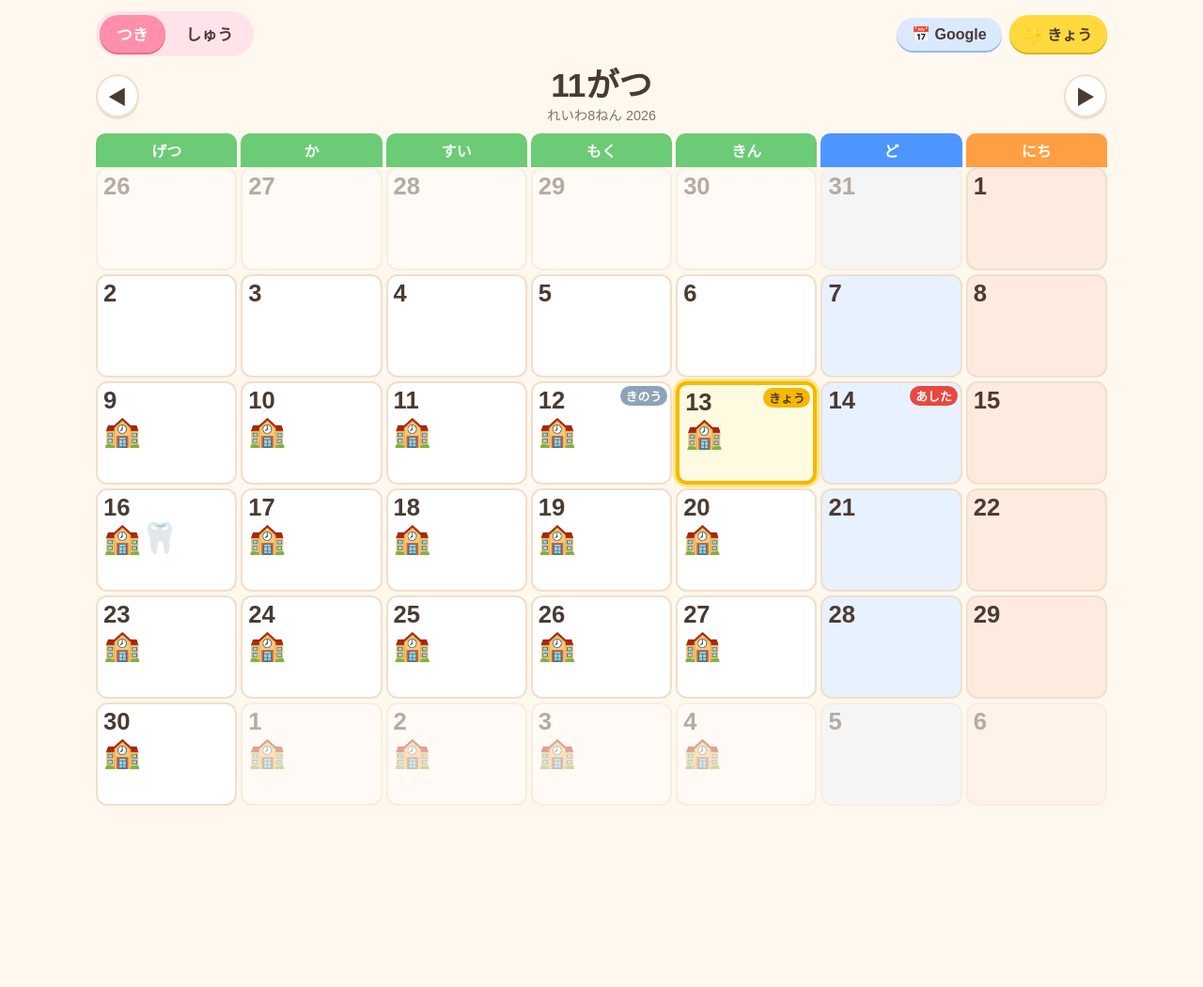
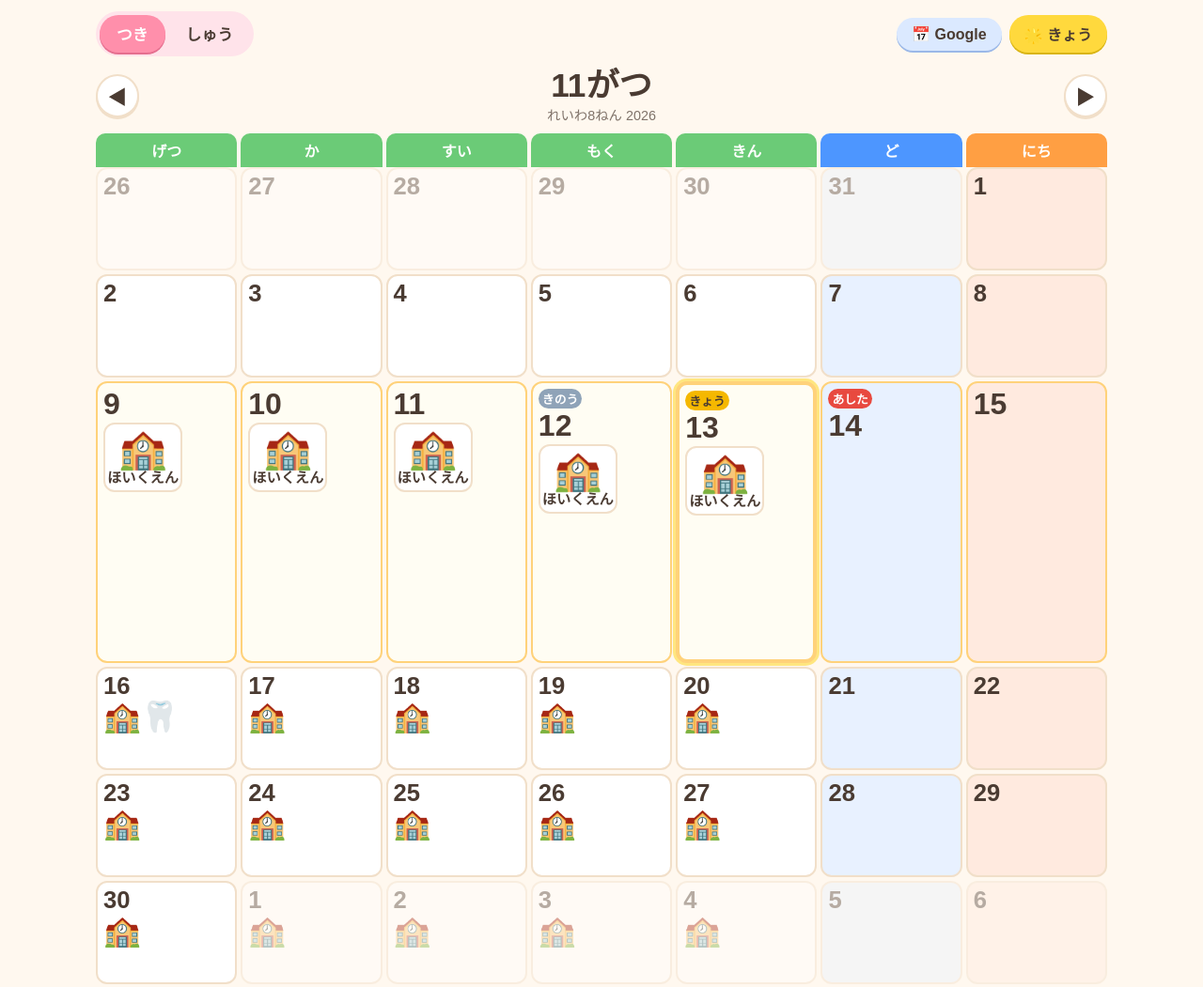
Before and after one commit to hikkohiko-a11y/mitoshi-calendar, a plain HTML site: page index.html in a window 1280 px wide. Shown: the whole page at 94% size. Before the commit the page ends 874 px from the top, so only its background shows below. Drawn offline with Linux system fonts and the light colour scheme.

Commit message:
月表示で今週の行を大きく詳細表示
Co-Authored-By: Claude Sonnet 5.5 <noreply@anthropic.com>

```diff
--- a/index.html
+++ b/index.html
@@ -52,6 +52,19 @@ header{display:flex;align-items:center;gap:8px;flex-wrap:wrap;padding:12px 0 8px
 .tag{position:absolute;right:3px;top:3px;font-size:clamp(.55rem,2.2vw,.8rem);font-weight:800;color:#fff;padding:1px 6px;border-radius:999px}
 .tag.today{background:#f5b800;color:#4a3b32}
 .tag.tom{background:#e8493f} .tag.yes{background:#8fa3b8}
+
+/* 今週の行だけ大きく */
+.cell.big{min-height:clamp(170px,48vw,300px);border-color:#ffd27a}
+.cell.big:not(.sat):not(.sun){background:#fffdf3}
+.cell.big{padding:3px 2px}
+@media(min-width:700px){.cell.big{padding:6px}}
+.cell.big .num{font-size:clamp(1.3rem,5vw,2rem)}
+.cell.big .tag{position:static;align-self:flex-start;white-space:nowrap;font-size:clamp(.5rem,2vw,.8rem);padding:1px 4px}
+.bwrap{display:flex;flex-direction:column;gap:6px;margin-top:2px}
+.bchip{display:flex;flex-direction:column;align-items:center;text-align:center;background:#fff;border:2px solid var(--line);border-radius:12px;padding:3px 2px;line-height:1.2}
+.be{font-size:clamp(1.5rem,7vw,2.6rem);line-height:1.1}
+.bt{font-weight:800;font-size:clamp(.5rem,2.2vw,.95rem);word-break:break-all}
+.bm{font-size:clamp(.45rem,1.9vw,.8rem);opacity:.75;white-space:nowrap}
 
 /* week */
 .wgrid{display:grid;grid-template-columns:1fr;gap:8px}
@@ -190,11 +203,14 @@ function renderMonth(){
   for(const d of days){
     const ds=iso(d),ev=eventsOn(ds),tg=tagFor(ds);
     const inM=d.getMonth()===first.getMonth();
-    const shown=ev.slice(0,3).map(e=>`<span>${e.icon}</span>`).join('');
-    h+=`<button class="cell ${clsFor(d)} ${inM?'':'other'} ${ds===todayStr?'today':''}" data-day="${ds}">
+    const big=iso(weekStart(d))===iso(weekStart(parse(todayStr)));
+    const shown=big
+      ?ev.map(e=>`<span class="bchip"><span class="be">${e.icon}</span><span class="bt">${esc(e.text)}</span>${e.memo?`<span class="bm">${esc(e.memo)}</span>`:''}</span>`).join('')
+      :ev.slice(0,3).map(e=>`<span>${e.icon}</span>`).join('');
+    h+=`<button class="cell ${clsFor(d)} ${inM?'':'other'} ${ds===todayStr?'today':''} ${big?'big':''}" data-day="${ds}">
       ${tg?`<span class="tag ${tg[0]}">${tg[1]}</span>`:''}
       <span class="num">${d.getDate()}</span>
-      <span class="ic">${shown}</span>${ev.length>3?`<span class="more">+${ev.length-3}</span>`:''}</button>`;
+      <span class="${big?'bwrap':'ic'}">${shown}</span>${!big&&ev.length>3?`<span class="more">+${ev.length-3}</span>`:''}</button>`;
   }
   return h+'</div>';
 }
```
